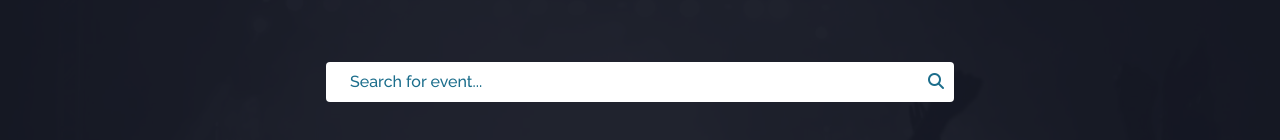
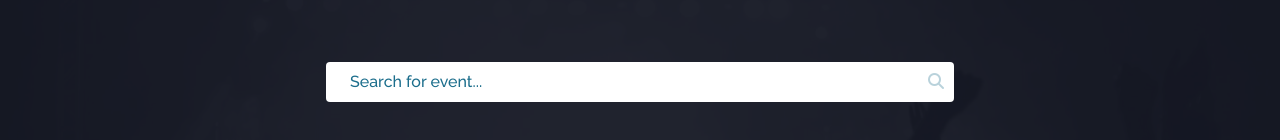
Before and after one commit to Ginjak/London-events, a React (Vite) app: page /search in a window 1280 px wide. Shown: the part 218-358 px from the top of the page. Built offline with nearby package versions, Linux system fonts and the light colour scheme.

Commit message:
Submit button disabled until at least 4 charecters are in input field

```diff
--- a/index.html
+++ b/index.html
@@ -9,7 +9,7 @@
       rel="stylesheet"
     />
     <meta name="viewport" content="width=device-width, initial-scale=1.0" />
-    <title>Vite + React</title>
+    <title>UK Events</title>
   </head>
   <body>
     <div id="root"></div>
--- a/src/components/Pages/Search/index.jsx
+++ b/src/components/Pages/Search/index.jsx
@@ -132,7 +132,11 @@ const Search = () => {
                   value={inputValue}
                   onChange={getInputValue}
                 />
-                <button className="search-submit-btn" type="submit">
+                <button
+                  className="search-submit-btn"
+                  type="submit"
+                  disabled={inputValue.length < 4}
+                >
                   <i className="fa-solid fa-magnifying-glass"></i>
                 </button>
                 {allEvents?.length > 0 && inputValue?.length > 3 && (
--- a/src/components/Pages/Search/search.css
+++ b/src/components/Pages/Search/search.css
@@ -47,6 +47,10 @@
   transform: translate(0, -50%);
   background: none;
   border: none;
+}
+
+.search-submit-btn:disabled {
+  opacity: 0.3;
 }
 
 .search-submit-btn:hover i {
```
